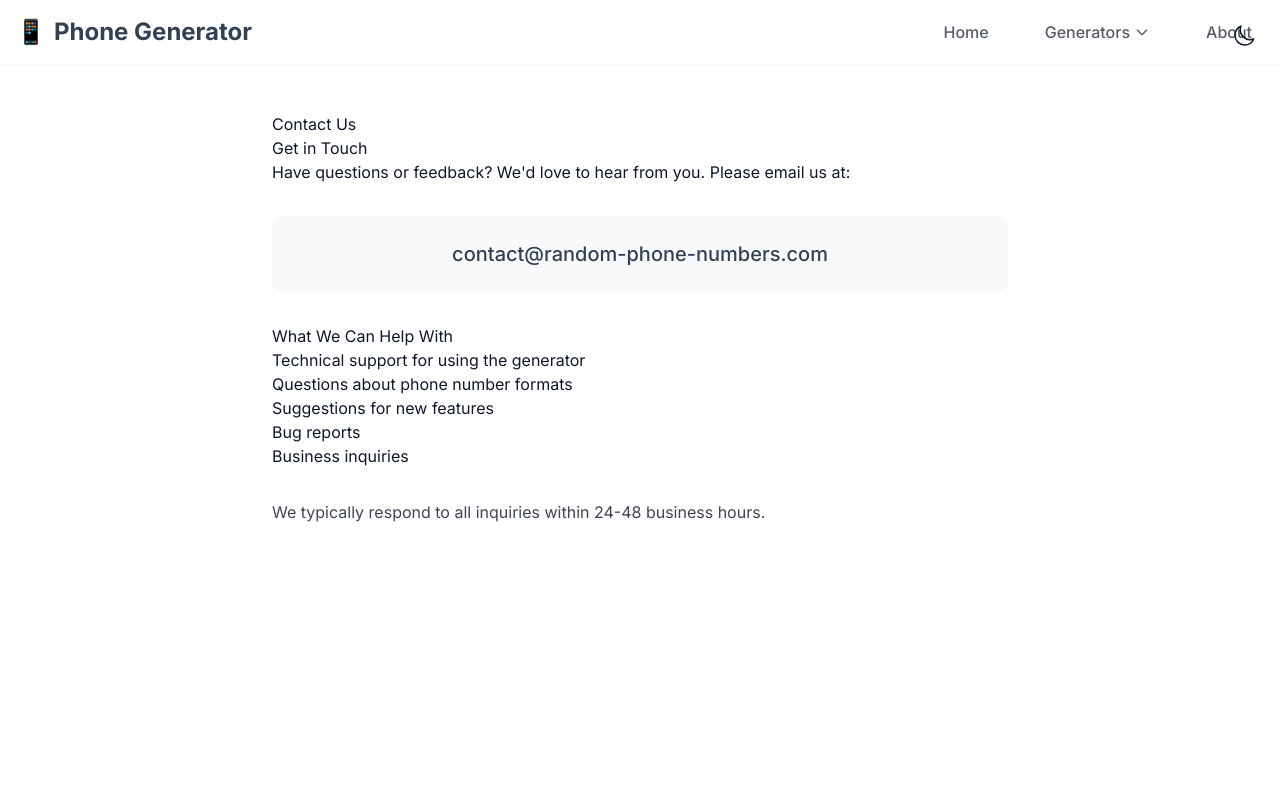
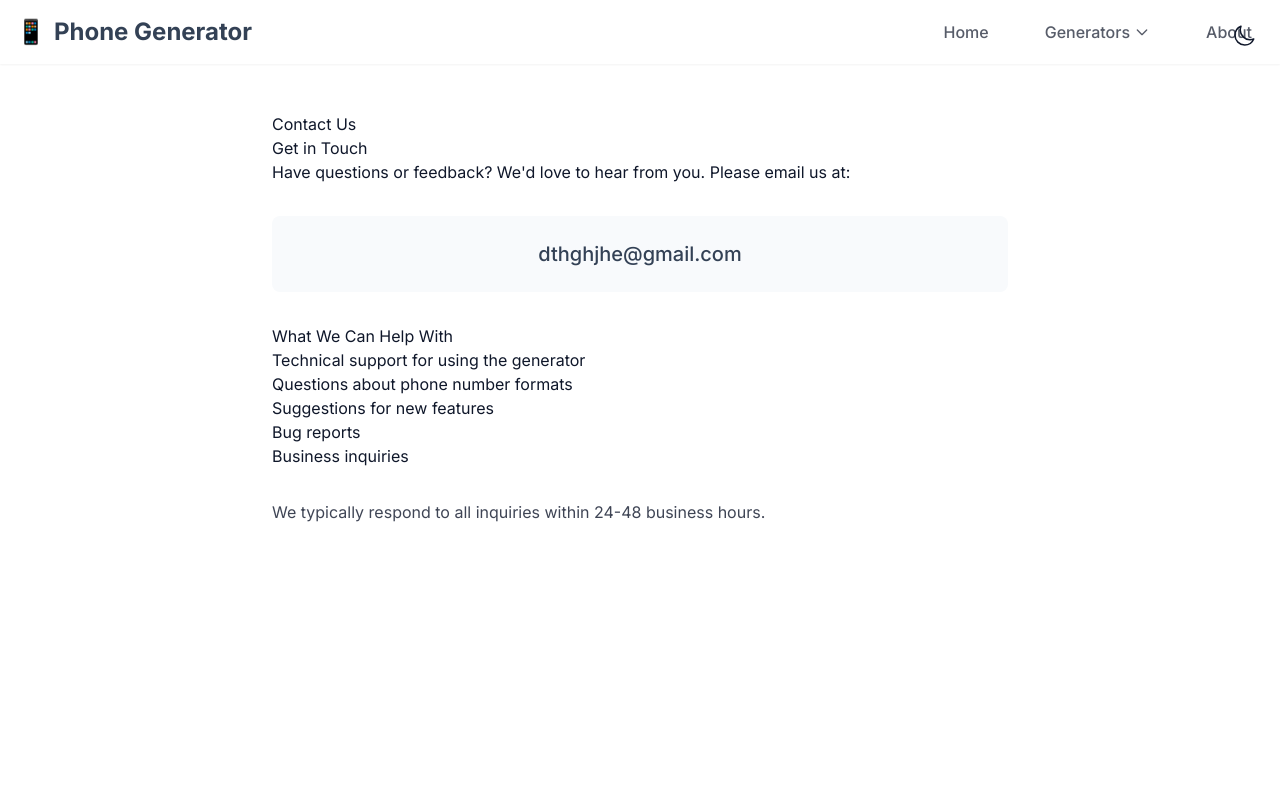
Before and after one commit to chatgptsuper/random-phone-numbers.com, a Next.js app: page /contact in a window 1280 px wide. Shown: the top 800 px of the page. Built offline with nearby package versions, Linux system fonts and the light colour scheme.

Commit message:
cursor初步MVP，未手动seo,对邮箱进行修改

```diff
--- a/app/contact/page.tsx
+++ b/app/contact/page.tsx
@@ -30,10 +30,10 @@ export default function ContactPage() {
 
           <div className="my-8 p-6 bg-base-200 rounded-lg text-center">
             <a
-              href="mailto:contact@random-phone-numbers.com"
+              href="mailto:dthghjhe@gmail.com"
               className="text-xl font-medium text-primary hover:underline"
             >
-              contact@random-phone-numbers.com
+              dthghjhe@gmail.com
             </a>
           </div>
 
```
